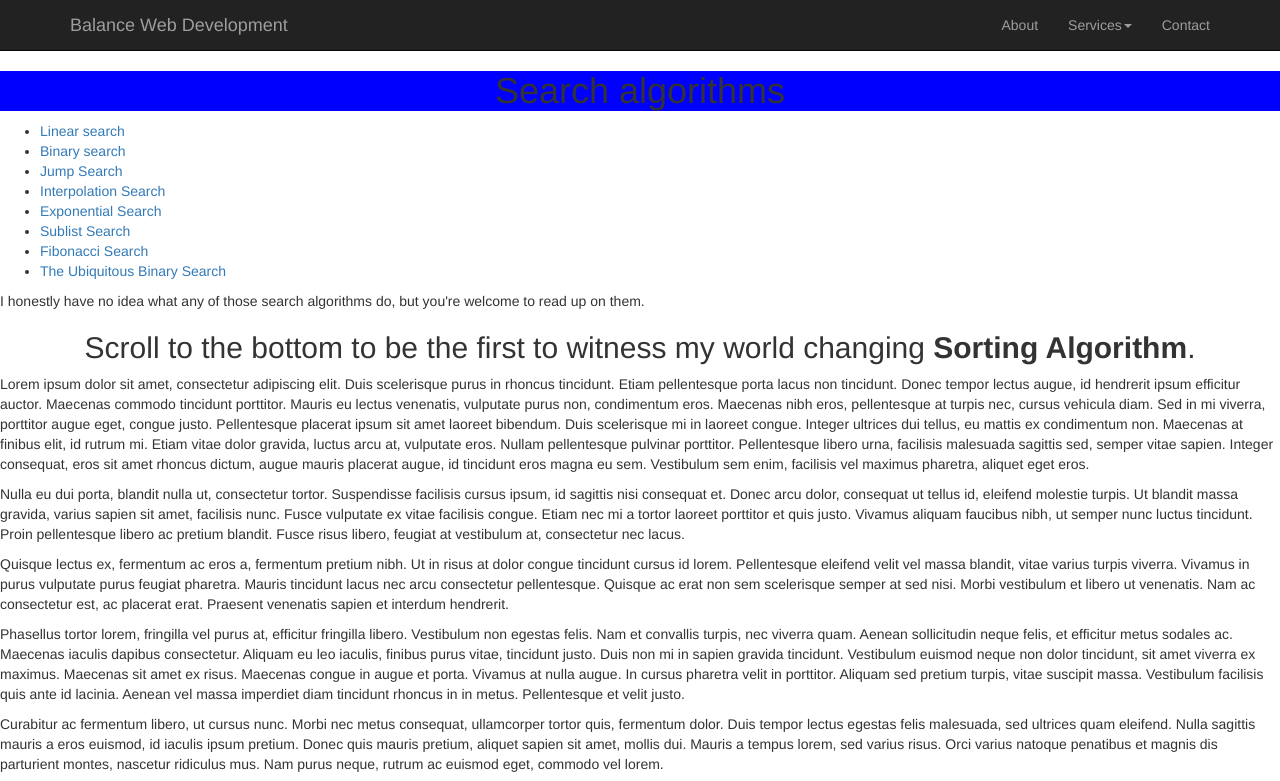
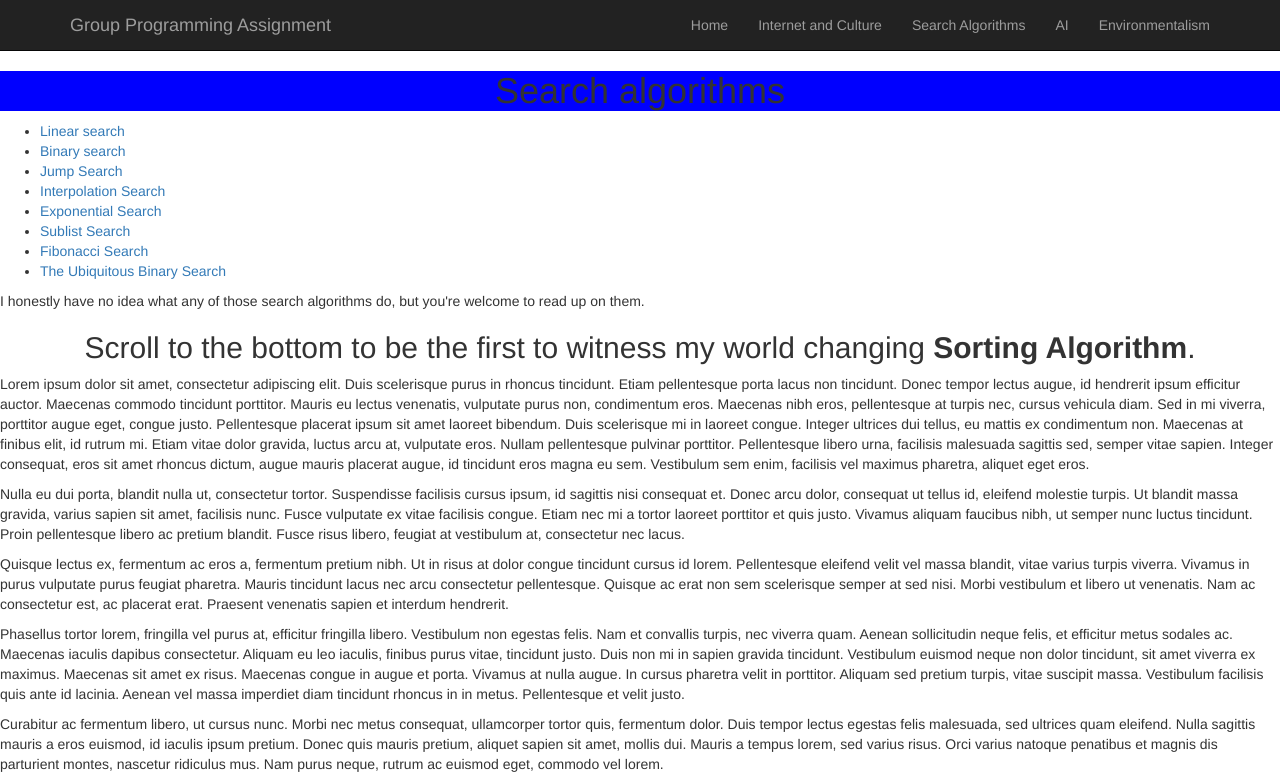
Before and after one commit to punrad/Prog-Group-Assignment, a plain HTML site: page ArnySearchAlgorithms.html in a window 1280 px wide. Shown: the top 781 px of the page. Drawn offline with nearby package versions, Linux system fonts and the light colour scheme.

Commit message:
The navbar has been added

```diff
--- a/ArnySearchAlgorithms.html
+++ b/ArnySearchAlgorithms.html
@@ -18,20 +18,15 @@
 				<span class="icon-bar"></span>
 				<span class="icon-bar"></span>
 			</button>
-			<a class="navbar-brand" href="#">Balance Web Development</a>
+			<a class="navbar-brand" href="#">Group Programming Assignment</a>
 		</div>
 		<div class="collapse navbar-collapse" id="bs-example-navbar-collapse-1">
 			<ul class="nav navbar-nav navbar-right">
-				<li><a href="#">About</a></li>
-				<li class="dropdown">
-					<a href="#" class="dropdown-toggle" data-toggle="dropdown" role="button" aria-haspopup="true" aria-expanded="false">Services<span class="caret"></span></a>
-					<ul class="dropdown-menu">
-						<li><a href="#">Design</a></li>
-						<li><a href="#">Development</a></li>
-						<li><a href="#">Consulting</a></li>
-					</ul>
-				</li>
-				<li><a href="#">Contact</a></li>
+				<li><a href="landing.html">Home</a></li>
+				<li><a href="internetAndCulture.html">Internet and Culture</a></li>
+				<li><a href="ArnySearchAlgorithms.html">Search Algorithms</a></li>
+				<li><a href="AI.html">AI</a></li>
+				<li><a href="index.html">Environmentalism</a></li>
 			</ul>
 		</div>
 	</div>
```
